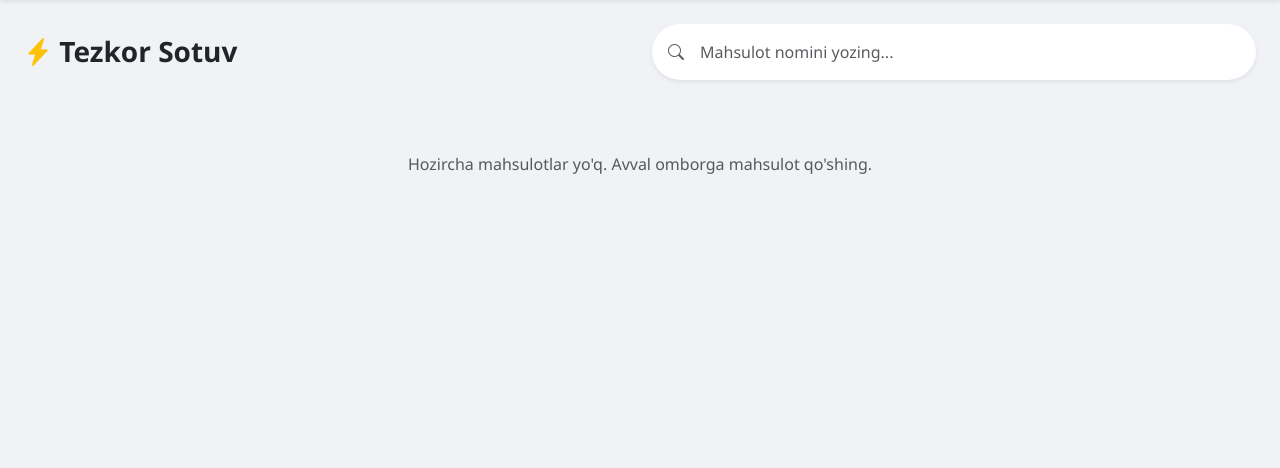
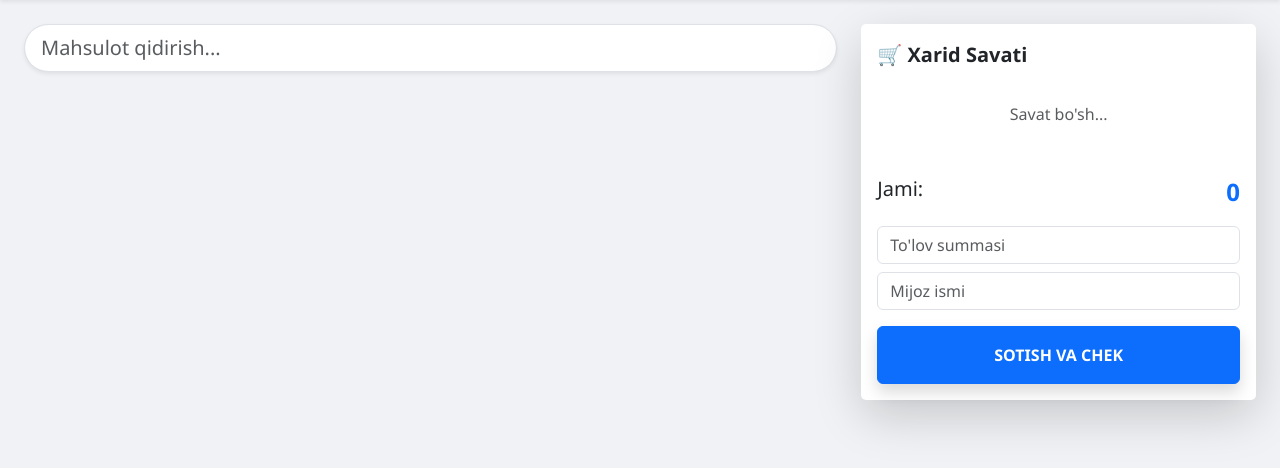
Before and after one commit to urmonaliyevv/market-sayt, a Flask app: page / in a window 1280 px wide. Shown: the part 56-524 px from the top of the page. Run offline with Flask 3, Linux system fonts and the light colour scheme; the visitor is signed in with stand-in values (Sample User, id 1); data that the repository does not hold is empty; some libraries are stand-ins or nearby versions.

Commit message:
Update index.html

```diff
--- a/templates/index.html
+++ b/templates/index.html
@@ -1,149 +1,98 @@
 {% extends 'base.html' %}
 {% block content %}
+<div class="row">
+    <div class="col-lg-8">
+        <input id="qidiruv" class="form-control form-control-lg mb-4 rounded-pill shadow-sm" placeholder="Mahsulot qidirish...">
+        <div class="row g-3">
+            {% for p in products %}
+            <div class="col-md-4 prod-card" data-name="{{p.name.lower()}}">
+                <div class="premium-card p-3 h-100 d-flex flex-column justify-content-between" onclick="add('{{p.id}}', '{{p.name}}', '{{p.sell_price}}', '{{p.stock}}')">
+                    <div>
+                        <h6 class="fw-bold m-0">{{p.name}}</h6>
+                        <small class="text-muted">{{p.category}}</small>
+                    </div>
+                    <div class="d-flex justify-content-between align-items-end mt-3">
+                        <span class="fw-bold text-primary">{{p.sell_price|format_money}}</span>
+                        <span class="badge {% if p.stock > 0 %}bg-success{% else %}bg-danger{% endif %}">{{p.stock}} {{p.unit}}</span>
+                    </div>
+                </div>
+            </div>
+            {% endfor %}
+        </div>
+    </div>
 
-<div class="row mb-4 align-items-center">
-    <div class="col-md-6">
-        <h3 class="fw-bold m-0"><i class="bi bi-lightning-charge-fill text-warning"></i> Tezkor Sotuv</h3>
-    </div>
-    <div class="col-md-6">
-        <div class="position-relative">
-            <i class="bi bi-search position-absolute top-50 start-0 translate-middle-y ms-3 text-muted"></i>
-            <input id="searchInput" class="form-control rounded-pill p-3 ps-5 border-0 shadow-sm" placeholder="Mahsulot nomini yozing...">
+    <div class="col-lg-4">
+        <div class="card border-0 shadow-lg rounded-4 cart-sticky">
+            <div class="card-header bg-white py-3 fw-bold fs-5 border-0">🛒 Xarid Savati</div>
+            <div id="savatBox" class="card-body overflow-auto" style="max-height: 350px;">
+                <p class="text-center text-muted">Savat bo'sh...</p>
+            </div>
+            <div class="card-footer bg-white border-0 p-3">
+                <div class="d-flex justify-content-between mb-3">
+                    <span class="fs-5">Jami:</span>
+                    <span id="jamiSum" class="fs-4 fw-bold text-primary">0</span>
+                </div>
+                <input type="number" id="to'landi" class="form-control mb-2" placeholder="To'lov summasi">
+                <input type="text" id="mijoz" class="form-control mb-3" placeholder="Mijoz ismi">
+                <button class="btn btn-primary w-100 py-3 fw-bold shadow" onclick="finish()">SOTISH VA CHEK</button>
+            </div>
         </div>
     </div>
 </div>
 
-<div class="row g-3" id="productGrid">
-    {% for p in products %}
-    <div class="col-12 col-md-6 col-lg-4 product-item" data-name="{{ p.name.lower() }}">
-        <div class="premium-card p-3 d-flex justify-content-between align-items-center {% if p.stock <= 0 %}opacity-50 border-danger{% endif %}"
-             {% if p.stock > 0 %} onclick="openSell('{{p.id}}', '{{p.name}}', '{{p.sell_price}}', '{{p.stock}}', '{{p.unit}}')" {% endif %}>
+<script>
+let savat = [];
 
-            <div class="d-flex align-items-center gap-3">
-                <div class="bg-primary bg-opacity-10 text-primary rounded-4 d-flex align-items-center justify-content-center fw-bold" style="width: 50px; height: 50px; font-size: 1.2rem;">
-                    {{ p.name[0]|upper }}
-                </div>
-                <div>
-                    <h6 class="fw-bold m-0 text-dark">{{ p.name }}</h6>
-                    {% if p.stock > 5 %}
-                        <span class="badge bg-success bg-opacity-10 text-success rounded-pill small" style="font-size: 0.7rem;">{{ p.stock }} {{ p.unit }} bor</span>
-                    {% elif p.stock > 0 %}
-                        <span class="badge bg-warning bg-opacity-10 text-warning rounded-pill small" style="font-size: 0.7rem;">Kam qoldi: {{ p.stock }}</span>
-                    {% else %}
-                        <span class="badge bg-danger bg-opacity-10 text-danger rounded-pill small" style="font-size: 0.7rem;">Tugagan</span>
-                    {% endif %}
-                </div>
-            </div>
-
-            <div class="text-end">
-                <div class="fw-bold text-dark">{{ p.sell_price | format_money }}</div>
-                <small class="text-muted" style="font-size: 0.7rem;">so'm</small>
-            </div>
-        </div>
-    </div>
-    {% else %}
-    <div class="col-12 text-center py-5">
-        <p class="text-muted">Hozircha mahsulotlar yo'q. Avval omborga mahsulot qo'shing.</p>
-    </div>
-    {% endfor %}
-</div>
-
-<div class="modal fade" id="sellModal" tabindex="-1">
-    <div class="modal-dialog modal-dialog-centered">
-        <form id="sellForm" method="POST" class="modal-content p-4 rounded-4 border-0 shadow-lg">
-            <div class="d-flex justify-content-between align-items-center mb-4">
-                <h5 class="fw-bold m-0"><i class="bi bi-cart-plus me-2 text-primary"></i>Sotuv oynasi</h5>
-                <button type="button" class="btn-close" data-bs-dismiss="modal"></button>
-            </div>
-
-            <div class="p-3 rounded-4 mb-4" style="background: #f8fafc; border: 1px dashed #cbd5e1;">
-                <h6 class="m-0 fw-bold text-dark" id="m_name"></h6>
-                <div class="d-flex justify-content-between mt-1">
-                    <small class="text-muted">Donasi: <span id="m_price_display"></span> so'm</small>
-                    <small class="fw-bold text-primary" id="m_stock_display"></small>
-                </div>
-            </div>
-
-            <div class="row g-3">
-                <div class="col-6">
-                    <label class="small fw-bold mb-1 text-secondary text-uppercase">Soni</label>
-                    <input type="number" step="0.1" name="qty" id="qty" class="form-control form-control-lg rounded-3 border-0 bg-light" placeholder="0.0" required oninput="calc()">
-                </div>
-                <div class="col-6">
-                    <label class="small fw-bold mb-1 text-secondary text-uppercase">To'lov</label>
-                    <input type="number" name="paid" id="paid" class="form-control form-control-lg rounded-3 border-0 bg-light" placeholder="0" required oninput="calc()">
-                </div>
-                <div class="col-12">
-                    <label class="small fw-bold mb-1 text-secondary text-uppercase">Mijoz (ixtiyoriy)</label>
-                    <input type="text" name="customer_name" class="form-control rounded-3 border-0 bg-light" placeholder="Mijoz ismi...">
-                </div>
-            </div>
-
-            <div class="mt-4 p-3 rounded-4 bg-primary bg-opacity-10">
-                <div class="d-flex justify-content-between align-items-center mb-1">
-                    <span class="text-secondary small">Jami summa:</span>
-                    <span class="fw-bold fs-5 text-dark"><span id="m_total">0</span> so'm</span>
-                </div>
-                <div class="d-flex justify-content-between align-items-center">
-                    <span class="text-danger small">Qolayotgan qarz:</span>
-                    <span class="fw-bold text-danger"><span id="m_debt">0</span> so'm</span>
-                </div>
-            </div>
-
-            <button type="submit" class="btn btn-primary w-100 mt-4 py-3 rounded-3 fw-bold shadow-sm" style="background: #6366f1;">
-                Sotuvni yakunlash
-            </button>
-        </form>
-    </div>
-</div>
-
-<script>
-let pricePerUnit = 0;
-let maxStock = 0;
-
-function openSell(id, name, price, stock, unit) {
-    pricePerUnit = price;
-    maxStock = stock;
-    document.getElementById('m_name').innerText = name;
-    document.getElementById('m_price_display').innerText = parseFloat(price).toLocaleString('de-DE');
-    document.getElementById('m_stock_display').innerText = "Omborda: " + stock + " " + unit;
-    document.getElementById('qty').value = "";
-    document.getElementById('paid').value = "";
-    document.getElementById('m_total').innerText = "0";
-    document.getElementById('m_debt').innerText = "0";
-    document.getElementById('sellForm').action = '/sell/' + id;
-    new bootstrap.Modal(document.getElementById('sellModal')).show();
+function add(id, name, price, stock) {
+    if(stock <= 0) return Swal.fire('Omborda mahsulot yo\'q!');
+    let bor = savat.find(x => x.id == id);
+    if(bor) {
+        if(bor.qty < stock) bor.qty++;
+    } else {
+        savat.push({id:id, name:name, price:parseFloat(price), qty:1});
+    }
+    render();
 }
 
-function calc() {
-    let q = document.getElementById('qty').value || 0;
-    let p = document.getElementById('paid').value || 0;
-
-    // Ombor qoldig'idan oshib ketmaslik
-    if (parseFloat(q) > maxStock) {
-        Swal.fire({
-            title: 'Ogohlantirish!',
-            text: 'Omborda buncha mahsulot yo\'q!',
-            icon: 'warning',
-            confirmButtonColor: '#6366f1'
-        });
-        document.getElementById('qty').value = maxStock;
-        q = maxStock;
-    }
-
-    let total = q * pricePerUnit;
-    document.getElementById('m_total').innerText = total.toLocaleString('de-DE');
-    document.getElementById('m_debt').innerText = Math.max(0, total - p).toLocaleString('de-DE');
+function remove(id) {
+    savat = savat.filter(x => x.id != id);
+    render();
 }
 
-// JONLI QIDIRUV
-document.getElementById('searchInput').addEventListener('input', function(e) {
-    let val = e.target.value.toLowerCase();
-    document.querySelectorAll('.product-item').forEach(item => {
-        let name = item.getAttribute('data-name');
-        item.style.display = name.includes(val) ? 'block' : 'none';
+function render() {
+    let h = ""; let total = 0;
+    savat.forEach(x => {
+        total += x.price * x.qty;
+        h += `<div class="d-flex justify-content-between mb-3 border-bottom pb-2">
+                <div><b>${x.name}</b><br><small>${x.price.toLocaleString()} x ${x.qty}</small></div>
+                <div class="text-end"><b>${(x.price*x.qty).toLocaleString()}</b><br>
+                <i class="bi bi-trash text-danger pointer" onclick="remove(${x.id})"></i></div>
+              </div>`;
+    });
+    document.getElementById('savatBox').innerHTML = h || '<p class="text-center text-muted">Savat bo\'sh...</p>';
+    document.getElementById('jamiSum').innerText = total.toLocaleString();
+}
+
+function finish() {
+    if(savat.length == 0) return;
+    fetch('/bulk_sell', {
+        method: 'POST',
+        headers: {'Content-Type': 'application/json'},
+        body: JSON.stringify({
+            items: savat,
+            paid: document.getElementById('to\'landi').value,
+            customer: document.getElementById('mijoz').value
+        })
+    }).then(() => {
+        Swal.fire('Muvaffaqiyatli!', '', 'success').then(() => location.reload());
+    });
+}
+
+document.getElementById('qidiruv').addEventListener('input', e => {
+    let v = e.target.value.toLowerCase();
+    document.querySelectorAll('.prod-card').forEach(c => {
+        c.style.display = c.dataset.name.includes(v) ? 'block' : 'none';
     });
 });
 </script>
-
 {% endblock %}
```
